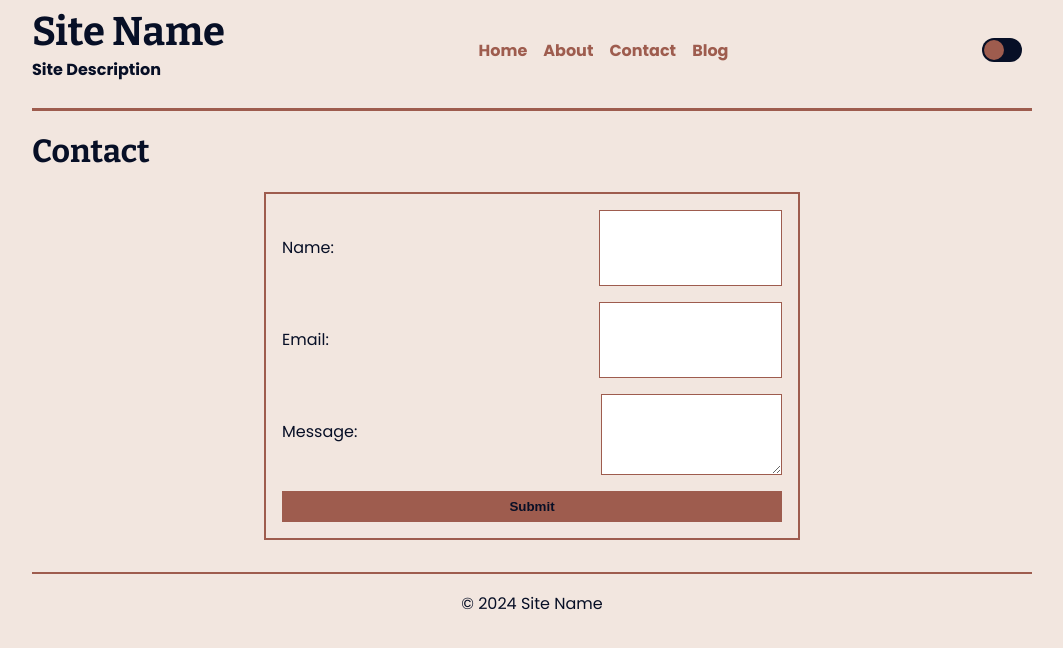
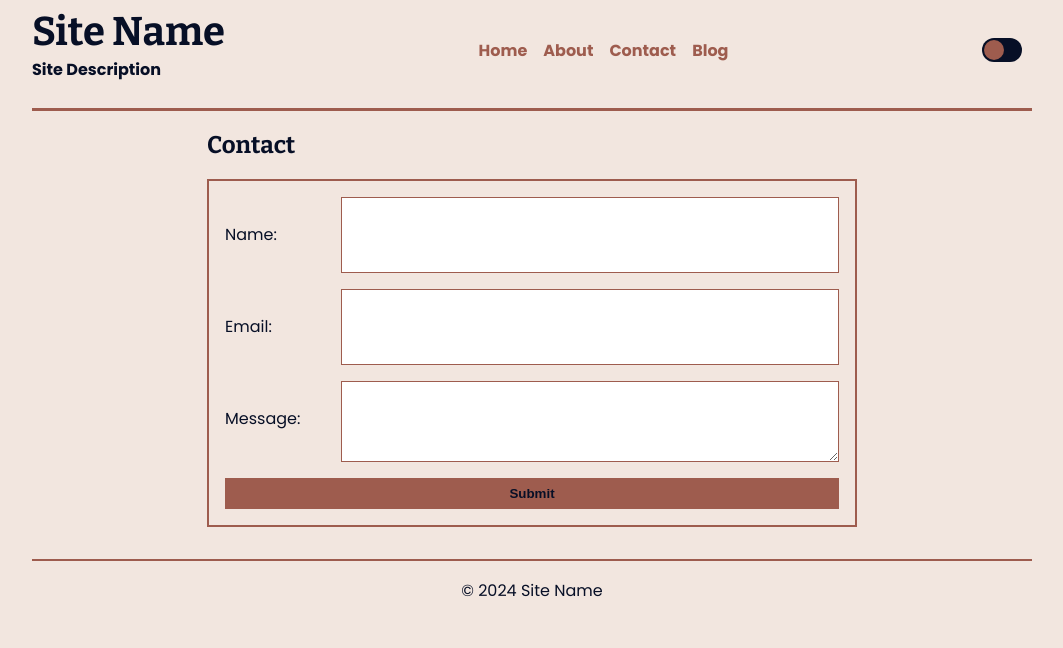
Before and after one commit to timscodebase/site-template, a SvelteKit app: page /contact in a window 1280 px wide. Shown: the top 648 px of the page, without its empty margins (108-1171 px from the left). Built offline with nearby package versions, Linux system fonts and the light colour scheme.

Commit message:
feat: Add heading to Blog page and update Contact page form styles

```diff
--- a/src/routes/blog/+page.svelte
+++ b/src/routes/blog/+page.svelte
@@ -10,6 +10,7 @@
 	<title>{config.name} | Blog</title>
 </svelte:head>
 
+<h1>Blog</h1>
 <!-- Posts -->
 <section>
 	<ul class="posts">
--- a/src/routes/contact/+page.svelte
+++ b/src/routes/contact/+page.svelte
@@ -13,8 +13,8 @@
 	<title>{config.name} | Contact</title>
 </svelte:head>
 
+<section class="form_wrap">
 	<h1>Contact</h1>
-
 	<form method="POST" action="?/contact">
 		{#if form?.success}
 			<!-- this message is ephemeral; it exists because the page was rendered in
@@ -36,6 +36,7 @@
 		<button type="submit">Submit</button>
 		{#if form?.missing}<p class="error">All fields are required.</p>{/if}
 	</form>
+</section>
 
 <style>
 	.error {
@@ -43,19 +44,22 @@
 		font-weight: bold;
 	}
 
+	.form_wrap {
+		max-width: 650px;
+		margin: 0 auto;
+	}
+
 	form {
 		display: grid;
 		gap: 1rem;
-		max-width: 500px;
-		margin: 0 auto;
 		padding: 1rem;
 		border-radius: var(--radius-3);
 		border: 2px solid var(--color-accent);
 
 		label {
 			gap: 1rem;
-			display: flex;
-			justify-content: space-between;
+			display: grid;
+			grid-template-columns: 100px 1fr;
 
 			input,
 			textarea {
```
Lines whose indentation alone changed are shown as unchanged.
